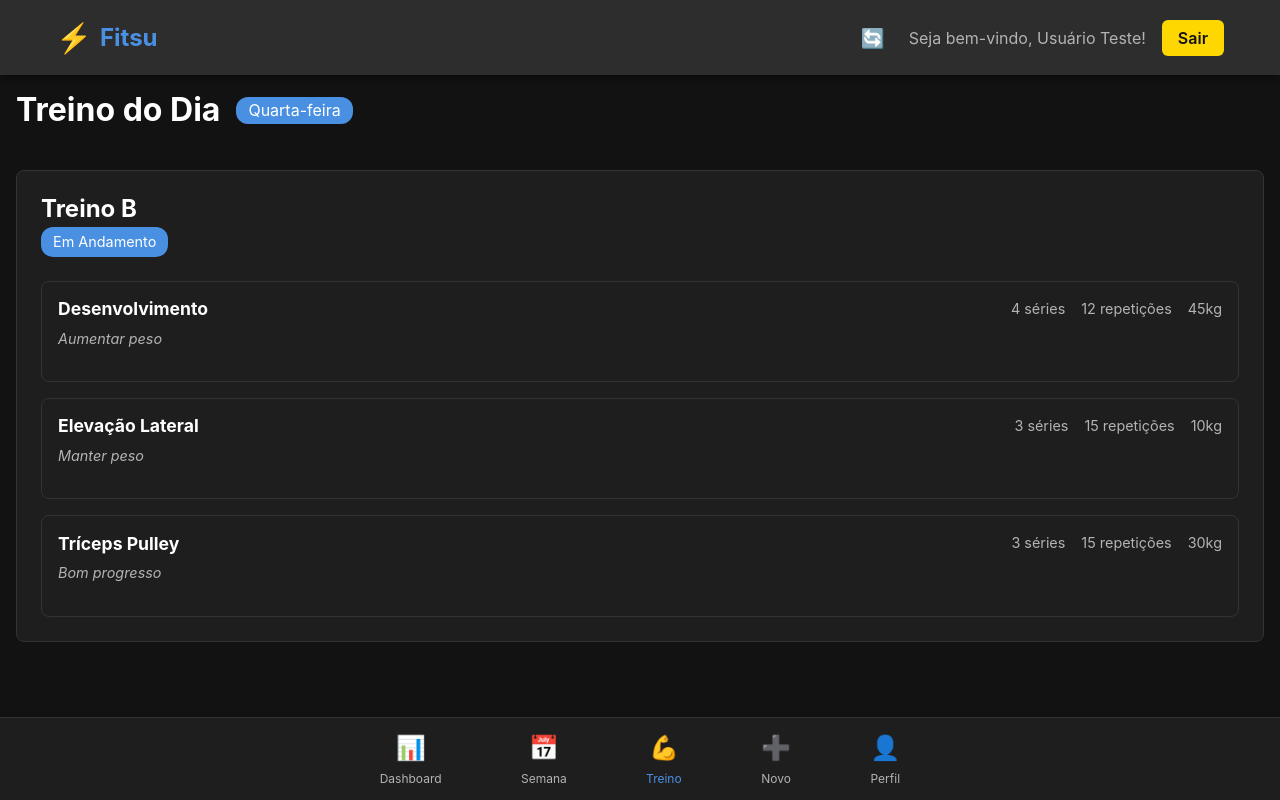
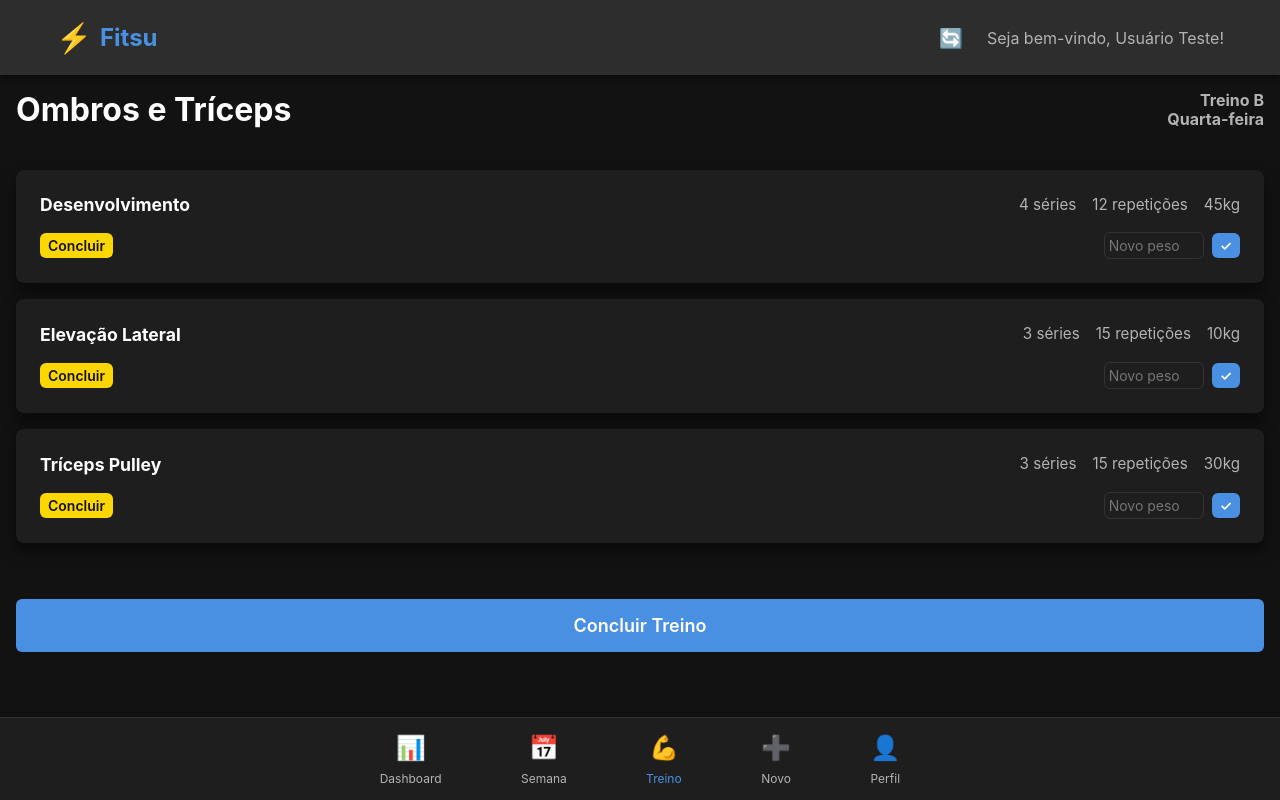
Before and after one commit to gkenzot/fitsu, a React (Vite) app: page /app/treino in a window 1280 px wide. Built offline with nearby package versions, Linux system fonts and the light colour scheme; sample sign-in values are in the browser's storage.

Commit message:
Modificações Treino

```diff
--- /dev/null
+++ b/src/components/ExerciseCard.css
@@ -0,0 +1,51 @@
+.exercise-card {
+  background-color: #ffffff;
+  border-radius: 8px;
+  padding: 16px;
+  margin: 12px 0;
+  box-shadow: 0 2px 4px rgba(0, 0, 0, 0.1);
+}
+
+.exercise-card h3 {
+  margin: 0 0 12px 0;
+  color: #333;
+  font-size: 1.2rem;
+}
+
+.exercise-details {
+  margin-bottom: 16px;
+}
+
+.exercise-details p {
+  margin: 4px 0;
+  color: #666;
+}
+
+.exercise-input {
+  display: flex;
+  gap: 8px;
+  align-items: center;
+}
+
+.exercise-input input {
+  flex: 1;
+  padding: 8px;
+  border: 1px solid #ddd;
+  border-radius: 4px;
+  font-size: 1rem;
+}
+
+.exercise-input button {
+  background-color: #4CAF50;
+  color: white;
+  border: none;
+  border-radius: 4px;
+  padding: 8px 16px;
+  cursor: pointer;
+  font-size: 1rem;
+  transition: background-color 0.2s;
+}
+
+.exercise-input button:hover {
+  background-color: #45a049;
+}
--- a/src/components/layout/Header.jsx
+++ b/src/components/layout/Header.jsx
@@ -103,9 +103,6 @@ const Header = () => {
                 <WelcomeMessage>
                   Seja bem-vindo, {data?.user?.name || 'Usuário'}!
                 </WelcomeMessage>
-                <Button onClick={logout} variant="secondary">
-                  Sair
-                </Button>
               </>
             ) : (
               <>
--- /dev/null
+++ b/src/components/ui/ExerciseCard.jsx
@@ -0,0 +1,109 @@
+import styled from 'styled-components';
+import Card from './Card';
+import Input from './Input';
+import Button from './Button';
+import { useState } from 'react';
+
+const ExerciseHeader = styled.div`
+  display: flex;
+  justify-content: space-between;
+  align-items: center;
+  margin-bottom: ${props => props.theme.spacing.sm};
+`;
+
+const ExerciseName = styled.h3`
+  color: ${props => props.theme.colors.text.primary};
+  font-size: 1.1rem;
+  margin: 0;
+`;
+
+const ExerciseDetails = styled.div`
+  display: flex;
+  gap: ${props => props.theme.spacing.md};
+  color: ${props => props.theme.colors.text.secondary};
+  font-size: 0.95rem;
+`;
+
+const ExerciseInputRow = styled.div`
+  display: flex;
+  justify-content: space-between;
+  align-items: center;
+  margin-top: ${props => props.theme.spacing.md};
+`;
+
+const RightGroup = styled.div`
+  display: flex;
+  gap: ${props => props.theme.spacing.sm};
+  align-items: center;
+`;
+
+const MinimizedCard = styled(Card)`
+  cursor: pointer;
+  opacity: 0.7;
+  transition: opacity 0.2s;
+  &:hover {
+    opacity: 1;
+  }
+`;
+
+const ExerciseCard = ({ exercise, onUpdateWeight }) => {
+  const [newWeight, setNewWeight] = useState('');
+  const [minimized, setMinimized] = useState(false);
+  const [concluded, setConcluded] = useState(false);
+
+  const handleCheck = () => {
+    if (newWeight.trim() !== '') {
+      onUpdateWeight(exercise.id, parseFloat(newWeight));
+      setNewWeight('');
+    }
+  };
+
+  const handleConclude = () => {
+    setConcluded(true);
+    setMinimized(true);
+  };
+
+  if (minimized) {
+    return (
+      <MinimizedCard variant="elevated" size="medium" fullWidth onClick={() => setMinimized(false)}>
+        <div style={{ display: 'flex', justifyContent: 'space-between', alignItems: 'center' }}>
+          <span>{exercise.name}</span>
+          <span>{exercise.sets} x {exercise.reps} {exercise.weight}kg</span>
+        </div>
+      </MinimizedCard>
+    );
+  }
+
+  return (
+    <Card variant="elevated" size="medium" fullWidth>
+      <ExerciseHeader>
+        <ExerciseName>{exercise.name}</ExerciseName>
+        <ExerciseDetails>
+          <span>{exercise.sets} séries</span>
+          <span>{exercise.reps} repetições</span>
+          <span>{exercise.weight}kg</span>
+        </ExerciseDetails>
+      </ExerciseHeader>
+      <ExerciseInputRow>
+        <Button size="small" variant="secondary" onClick={handleConclude}>
+          Concluir
+        </Button>
+        <RightGroup>
+          <Input
+            type="number"
+            placeholder="Novo peso (kg)"
+            value={newWeight}
+            onChange={e => setNewWeight(e.target.value)}
+            size="small"
+            style={{ maxWidth: 100 }}
+          />
+          <Button size="small" onClick={handleCheck}>
+            ✓
+          </Button>
+        </RightGroup>
+      </ExerciseInputRow>
+    </Card>
+  );
+};
+
+export default ExerciseCard;
--- a/src/data/initialData.json
+++ b/src/data/initialData.json
@@ -10,13 +10,14 @@
   },
   "workouts": [
     {
-      "id": "Treino A",
+      "id": 1,
       "name": "Treino A",
       "status": "completed",
       "startDate": "2024-03-01",
       "endDate": "2024-03-15",
       "schedule": {
         "monday": {
+          "name": "Costas e Bíceps",
           "exercises": [
             {
               "exerciseId": "supino-reto",
@@ -42,6 +43,7 @@
           ]
         },
         "tuesday": {
+          "name": "Pernas",
           "exercises": [
             {
               "exerciseId": "agachamento",
@@ -67,6 +69,7 @@
           ]
         },
         "wednesday": {
+          "name": "Ombros e Tríceps",
           "exercises": [
             {
               "exerciseId": "desenvolvimento",
@@ -92,6 +95,7 @@
           ]
         },
         "thursday": {
+          "name": "Costas e Bíceps",
           "exercises": [
             {
               "exerciseId": "remada-baixa",
@@ -117,6 +121,7 @@
           ]
         },
         "friday": {
+          "name": "Pernas",
           "exercises": [
             {
               "exerciseId": "leg-press",
@@ -142,6 +147,7 @@
           ]
         },
         "saturday": {
+          "name": "Peito e Tríceps",
           "exercises": [
             {
               "exerciseId": "supino-inclinado",
@@ -169,12 +175,13 @@
       }
     },
     {
-      "id": "Treino B",
+      "id": 2,
       "name": "Treino B",
       "status": "active",
       "startDate": "2024-03-16",
       "schedule": {
         "monday": {
+          "name": "Costas e Bíceps",
           "exercises": [
             {
               "exerciseId": "supino-reto",
@@ -200,6 +207,7 @@
           ]
         },
         "tuesday": {
+          "name": "Pernas",
           "exercises": [
             {
               "exerciseId": "agachamento",
@@ -225,6 +233,7 @@
           ]
         },
         "wednesday": {
+          "name": "Ombros e Tríceps",
           "exercises": [
             {
               "exerciseId": "desenvolvimento",
@@ -250,6 +259,7 @@
           ]
         },
         "thursday": {
+          "name": "Costas e Bíceps",
           "exercises": [
             {
               "exerciseId": "remada-baixa",
@@ -275,6 +285,7 @@
           ]
         },
         "friday": {
+          "name": "Pernas",
           "exercises": [
             {
               "exerciseId": "leg-press",
@@ -300,6 +311,7 @@
           ]
         },
         "saturday": {
+          "name": "Peito e Tríceps",
           "exercises": [
             {
               "exerciseId": "supino-inclinado",
@@ -401,32 +413,32 @@
   ],
   "weeklyPlan": {
     "monday": {
-      "workoutId": "Treino B",
+      "workoutId": 2,
       "status": "completed",
       "completedAt": "2024-03-18T10:00:00"
     },
     "tuesday": {
-      "workoutId": "Treino B",
+      "workoutId": 2,
       "status": "missed",
       "scheduledAt": "2024-03-19T10:00:00"
     },
     "wednesday": {
-      "workoutId": "Treino B",
+      "workoutId": 2,
       "status": "partial",
       "scheduledAt": "2024-03-20T10:00:00"
     },
     "thursday": {
-      "workoutId": "Treino B",
+      "workoutId": 2,
       "status": "open",
       "scheduledAt": "2024-03-21T10:00:00"
     },
     "friday": {
-      "workoutId": "Treino B",
+      "workoutId": 2,
       "status": "locked",
       "scheduledAt": "2024-03-22T10:00:00"
     },
     "saturday": {
-      "workoutId": "Treino B",
+      "workoutId": 2,
       "status": "locked",
       "scheduledAt": "2024-03-23T10:00:00"
     },
@@ -438,7 +450,7 @@
     "2024-03-18": {
       "week": "Semana 1",
       "dayOfWeek": "Segunda-feira",
-      "workoutId": "Treino B",
+      "workoutId": 2,
       "status": "completed",
       "exercises": [
         {
@@ -470,14 +482,14 @@
     "2024-03-19": {
       "week": "Semana 1",
       "dayOfWeek": "Terça-feira",
-      "workoutId": "Treino B",
+      "workoutId": 2,
       "status": "missed",
       "reason": "Doente"
     },
     "2024-03-20": {
       "week": "Semana 1",
       "dayOfWeek": "Quarta-feira",
-      "workoutId": "Treino B",
+      "workoutId": 2,
       "status": "partial",
       "exercises": [
         {
--- a/src/pages/Treino.jsx
+++ b/src/pages/Treino.jsx
@@ -1,6 +1,8 @@
 import styled from 'styled-components';
 import { useStorageContext } from '../contexts/StorageContext';
 import { Card, Button } from '../components/ui';
+import ExerciseCard from '../components/ui/ExerciseCard';
+import { useState } from 'react';
 
 const TreinoContainer = styled.div`
   display: flex;
@@ -12,8 +14,15 @@ const Title = styled.h1`
   color: ${props => props.theme.colors.text.primary};
   margin-bottom: ${props => props.theme.spacing.md};
   display: flex;
+  justify-content: space-between;
   align-items: center;
-  gap: ${props => props.theme.spacing.md};
+`;
+
+const Subtitle = styled.h2`
+  color: ${props => props.theme.colors.text.secondary};
+  font-size: 1rem;
+  margin: 0;
+  text-align: right;
 `;
 
 const DayBadge = styled.span`
@@ -29,75 +38,31 @@ const WorkoutCard = styled(Card)`
   padding: ${props => props.theme.spacing.lg};
 `;
 
-const WorkoutHeader = styled.div`
+const ExerciseList = styled.div`
   display: flex;
-  justify-content: space-between;
-  align-items: center;
-  margin-bottom: ${props => props.theme.spacing.lg};
+  flex-direction: column;
+  gap: ${props => props.theme.spacing.md};
 `;
 
-const WorkoutInfo = styled.div`
-  flex: 1;
-`;
-
-const WorkoutName = styled.h2`
-  color: ${props => props.theme.colors.text.primary};
-  margin-bottom: ${props => props.theme.spacing.xs};
-`;
-
-const WorkoutStatus = styled.span`
+const StatusBadge = styled.span`
   display: inline-block;
   padding: 4px 12px;
   border-radius: 12px;
   font-size: 0.9rem;
   background-color: ${props => {
     switch (props.status) {
-      case 'active':
-        return props.theme.colors.primary;
       case 'completed':
         return props.theme.colors.success;
+      case 'partial':
+        return props.theme.colors.warning;
+      case 'missed':
+        return props.theme.colors.error;
       default:
         return props.theme.colors.text.secondary;
     }
   }};
   color: white;
-`;
-
-const ExerciseList = styled.div`
-  display: flex;
-  flex-direction: column;
-  gap: ${props => props.theme.spacing.md};
-`;
-
-const ExerciseCard = styled(Card)`
-  padding: ${props => props.theme.spacing.md};
-  background-color: ${props => props.theme.colors.background.secondary};
-`;
-
-const ExerciseHeader = styled.div`
-  display: flex;
-  justify-content: space-between;
-  align-items: center;
-  margin-bottom: ${props => props.theme.spacing.sm};
-`;
-
-const ExerciseName = styled.h3`
-  color: ${props => props.theme.colors.text.primary};
-  font-size: 1.1rem;
-`;
-
-const ExerciseDetails = styled.div`
-  display: flex;
-  gap: ${props => props.theme.spacing.md};
-  color: ${props => props.theme.colors.text.secondary};
-  font-size: 0.9rem;
-`;
-
-const ExerciseNotes = styled.p`
-  color: ${props => props.theme.colors.text.secondary};
-  font-size: 0.9rem;
-  margin-top: ${props => props.theme.spacing.sm};
-  font-style: italic;
+  margin-left: ${props => props.theme.spacing.sm};
 `;
 
 const getStatusText = (status) => {
@@ -130,7 +95,8 @@ const getCurrentDay = () => {
 };
 
 const Treino = () => {
-  const { data } = useStorageContext();
+  const { data, updateData } = useStorageContext();
+  const [isCompleted, setIsCompleted] = useState(false);
 
   if (!data) {
     return <div>Carregando...</div>;
@@ -153,44 +119,91 @@ const Treino = () => {
   // Obter os exercícios do dia atual
   const todayExercises = activeWorkout.schedule[currentDay]?.exercises || [];
 
+  const handleUpdateWeight = (exerciseId, newWeight) => {
+    const updatedWorkouts = data.workouts.map(workout => {
+      if (workout.id === activeWorkout.id) {
+        const updatedSchedule = { ...workout.schedule };
+        updatedSchedule[currentDay] = {
+          ...updatedSchedule[currentDay],
+          exercises: updatedSchedule[currentDay].exercises.map(exercise => {
+            if (exercise.exerciseId === exerciseId) {
+              return { ...exercise, weight: newWeight };
+            }
+            return exercise;
+          })
+        };
+        return { ...workout, schedule: updatedSchedule };
+      }
+      return workout;
+    });
+
+    updateData({ ...data, workouts: updatedWorkouts });
+  };
+
+  const handleConcludeWorkout = () => {
+    const today = new Date().toISOString().split('T')[0];
+    const workoutHistory = data.workoutHistory || {};
+    workoutHistory[today] = {
+      week: "Semana Atual",
+      dayOfWeek: getDayName(currentDay),
+      workoutId: activeWorkout.id,
+      status: "completed",
+      exercises: todayExercises.map(exercise => ({
+        exerciseId: exercise.exerciseId,
+        name: data.exercises.find(e => e.id === exercise.exerciseId)?.name || 'Exercício',
+        sets: exercise.sets,
+        reps: exercise.reps,
+        weight: exercise.weight,
+        status: "completed"
+      }))
+    };
+    updateData({ ...data, workoutHistory });
+    setIsCompleted(true);
+  };
+
   return (
     <TreinoContainer>
       <Title>
-        Treino do Dia
-        <DayBadge>{getDayName(currentDay)}</DayBadge>
+        <span>
+          {activeWorkout.schedule[currentDay]?.name || getDayName(currentDay)}
+          {isCompleted && <StatusBadge status="completed">Completo</StatusBadge>}
+        </span>
+        <Subtitle>
+          {activeWorkout.name}<br />
+          {getDayName(currentDay)}
+        </Subtitle>
       </Title>
-
-      <WorkoutCard>
-        <WorkoutHeader>
-          <WorkoutInfo>
-            <WorkoutName>{activeWorkout.name}</WorkoutName>
-            <WorkoutStatus status={activeWorkout.status}>
-              {getStatusText(activeWorkout.status)}
-            </WorkoutStatus>
-          </WorkoutInfo>
-        </WorkoutHeader>
 
       <ExerciseList>
         {todayExercises.map((exercise) => {
           const exerciseData = data.exercises.find(e => e.id === exercise.exerciseId);
           return (
-              <ExerciseCard key={exercise.exerciseId}>
-                <ExerciseHeader>
-                  <ExerciseName>{exerciseData?.name || 'Exercício'}</ExerciseName>
-                  <ExerciseDetails>
-                    <span>{exercise.sets} séries</span>
-                    <span>{exercise.reps} repetições</span>
-                    <span>{exercise.weight}kg</span>
-                  </ExerciseDetails>
-                </ExerciseHeader>
-                {exercise.notes && (
-                  <ExerciseNotes>{exercise.notes}</ExerciseNotes>
-                )}
-              </ExerciseCard>
+            <ExerciseCard
+              key={exercise.exerciseId}
+              exercise={{
+                id: exercise.exerciseId,
+                name: exerciseData?.name || 'Exercício',
+                sets: exercise.sets,
+                reps: exercise.reps,
+                weight: exercise.weight
+              }}
+              onUpdateWeight={handleUpdateWeight}
+            />
           );
         })}
       </ExerciseList>
-      </WorkoutCard>
+
+      {!isCompleted && (
+        <Button
+          variant="primary"
+          size="large"
+          fullWidth
+          onClick={handleConcludeWorkout}
+          style={{ marginTop: '2rem' }}
+        >
+          Concluir Treino
+        </Button>
+      )}
     </TreinoContainer>
   );
 };
```
Also changed, not shown: src/pages/Perfil.jsx (+11 -3 lines). Lines whose indentation alone changed are shown as unchanged.
